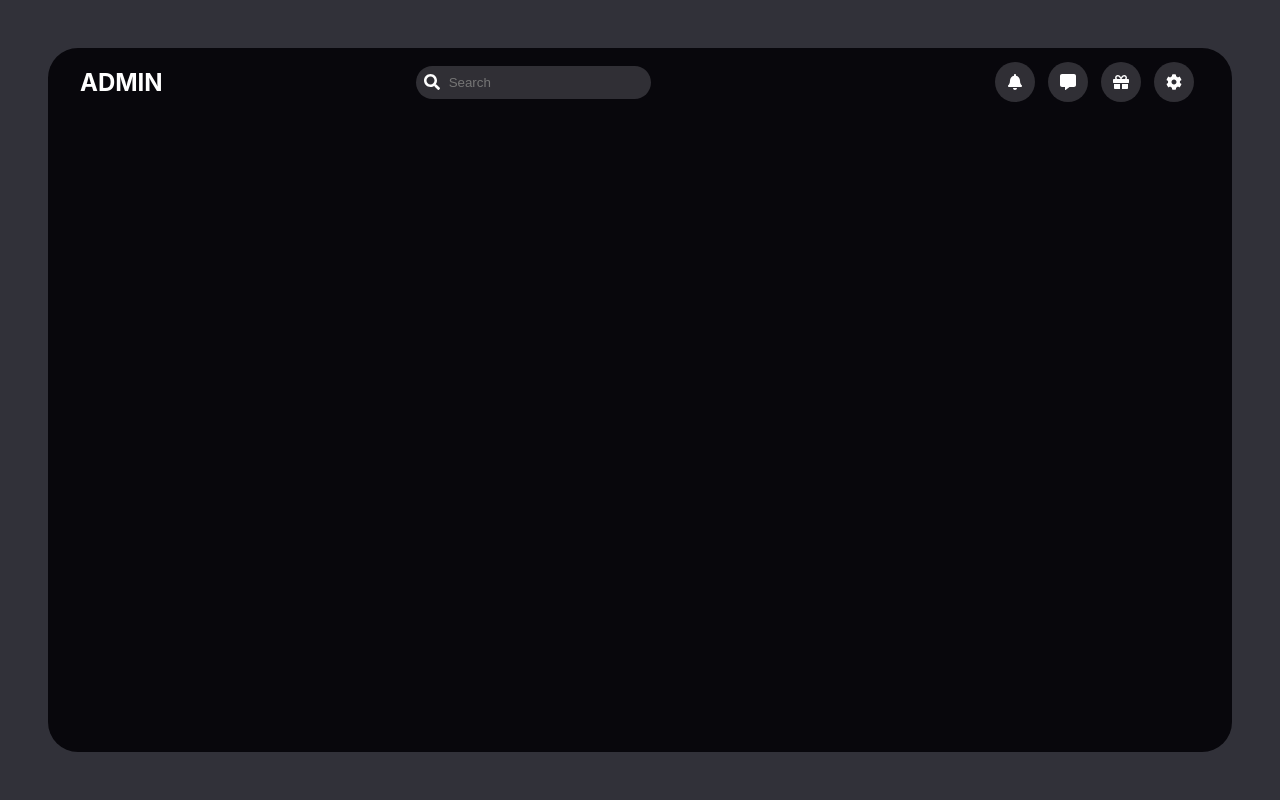
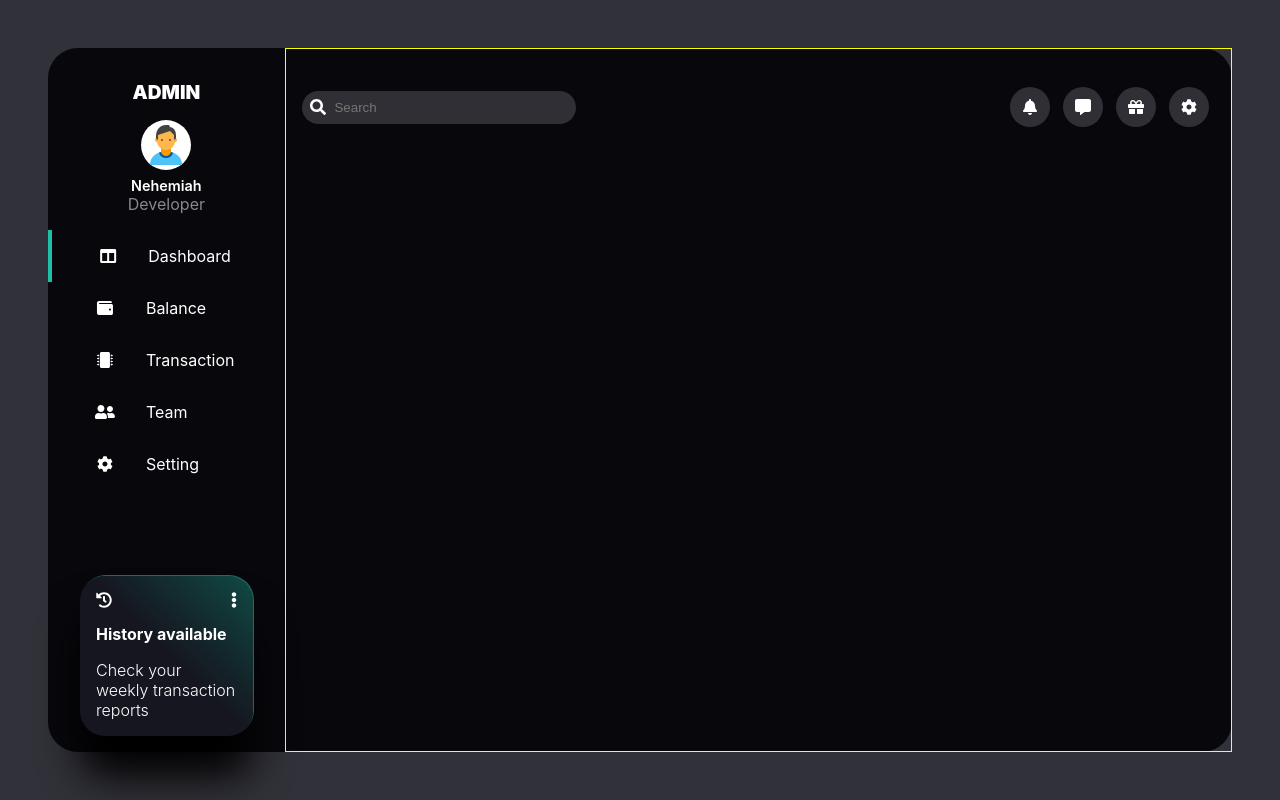
Before and after one commit to KNehe/Admin-Dashboard, a Next.js app: page / in a window 1280 px wide. Built offline with nearby package versions, Linux system fonts and the light colour scheme.

Commit message:
Left and right-top section

```diff
--- /dev/null
+++ b/components/left_section/left_section.js
@@ -0,0 +1,58 @@
+import styles from '../../styles/Left.module.scss'
+import { faColumns, faWallet, faMicrochip, faCog, faUserFriends, faHistory, faEllipsisV} from "@fortawesome/free-solid-svg-icons"
+import { FontAwesomeIcon } from '@fortawesome/react-fontawesome'
+
+const LeftSection = ()=>{
+
+    return(
+        <section className={styles.left}>
+            <div className={styles.wrapper}>
+                <section className={styles.user_sec}>
+                    <h1>ADMIN</h1>
+                    <div className={styles.user_logo}>
+                        <img src='/images/icons8-person.png' alt='Admin Illustration'/>
+                    </div>
+                    <h2>Nehemiah</h2>
+                    <p>Developer</p>
+                </section>
+
+                <section className={styles.list}>
+                    <div className={styles.list_item}>
+                        <FontAwesomeIcon icon={faColumns} />
+                        <p>Dashboard</p>
+                    </div>
+                    <div  className={styles.list_item}>
+                        <FontAwesomeIcon icon={faWallet}/>
+                        <p>Balance</p>
+                    </div>
+                    <div  className={styles.list_item}>
+                    <FontAwesomeIcon icon={faMicrochip}/>
+                        <p>Transaction</p>
+                    </div>
+                    <div  className={styles.list_item}>
+                        <FontAwesomeIcon icon={faUserFriends}/>
+                        <p>Team</p>
+                    </div>
+                    <div  className={styles.list_item}>
+                        <FontAwesomeIcon icon={faCog} />
+                        <p>Setting</p>
+                    </div>
+                </section>
+            </div>
+            <section className={styles.history}>
+                <div className={styles.sec_1}>
+                    <FontAwesomeIcon icon={faHistory}/>
+                    <FontAwesomeIcon icon={faEllipsisV}/>
+                </div>
+                <div className={styles.sec_2}>
+                    <h3>History available</h3>
+                </div>
+                <div  className={styles.sec_3}>
+                    <p>Check your weekly transaction reports</p>
+                </div>
+            </section>
+        </section>
+    )
+}
+
+export default LeftSection;
--- a/components/top_section/top.js
+++ b/components/right_section/right_section.js
@@ -1,13 +1,12 @@
-import styles from '../../styles/Top.module.scss'
+import styles from '../../styles/Right.module.scss'
 import { faBell, faCommentAlt, faGift , faCog, faSearch} from "@fortawesome/free-solid-svg-icons"
 import TopSecIcon from '../top_sec_icon/top_sec_icon'
 import { FontAwesomeIcon } from '@fortawesome/react-fontawesome'
 
 const TopSection = () =>{
     return(
-        <section className={styles.top}>
-          <h1>ADMIN</h1>
-          <div className={styles.top_right}>
+        <section className={styles.right}>
+          <div className={styles.top}>
             <div className={styles.search_box}>
               <FontAwesomeIcon icon={faSearch}/>
               <input type='text' placeholder='Search'/>
--- a/pages/index.js
+++ b/pages/index.js
@@ -1,6 +1,7 @@
 import Head from 'next/head'
 import styles from '../styles/Home.module.scss'
-import TopSection from '../components/top_section/top'
+import RightSection from '../components/right_section/right_section'
+import LeftSection from '../components/left_section/left_section'
 
 export default function Home() {
   return (
@@ -11,7 +12,11 @@ export default function Home() {
       </Head>
 
       <main className={styles.main}>
-        <TopSection />
+
+        <LeftSection/>
+
+        <RightSection/>
+
       </main>
     </div>
   )
--- a/styles/Home.module.scss
+++ b/styles/Home.module.scss
@@ -6,4 +6,5 @@ $radius: 30px;
     background-color: #08070C;
     height: calc(100vh - 6em);
     border-radius: $radius;
+    display: flex;
 }
--- /dev/null
+++ b/styles/Left.module.scss
@@ -0,0 +1,97 @@
+$white: #fff;
+
+.left{
+    color: $white;
+    width: 20%;
+    display: flex;
+    flex-direction: column;
+    justify-content: space-between;
+
+    .wrapper{
+
+        .user_sec{
+            display: flex;
+            flex-direction: column;
+            align-items: center;
+            justify-content: center;
+            padding-top: 2em;
+            h1{
+                font-weight: 900;
+                font-size: 1.2em;
+            }
+            .user_logo{
+                background-color: $white;
+                border-radius: 50%;
+                height: 50px;
+                width: 50px;
+                display: flex;
+                align-items: center;
+                justify-content: center;
+                margin-top: 1em;
+            }
+            h2{
+                font-size: .9em;
+                margin-top: .5em;
+                font-weight: 600;
+            }
+            p{
+                margin: 0;
+                color: #89898b;
+                font-weight: 400;
+            }
+
+        }
+
+        .list{
+            margin-top: 1em;
+            .list_item{
+                display: flex;
+                align-items: center;
+                padding: 1em;
+                transition: background-color .5s;
+                p{
+                    width: 60%;
+                }
+                svg{
+                    width: 40%;
+                }
+
+            }
+            .list_item:hover{
+                background-color: #242425;
+
+            }
+            .list_item:first-child{
+                border-left:  4px solid #1FBEA7;
+            }
+        }
+    }
+
+    .history{
+        background: rgb(25,142,126);
+        background: linear-gradient(-135deg, rgba(25,142,126,.5) 0%, rgba(22,22,32,1) 49%, rgba(22,22,32,1) 100%);
+        padding: 1em;
+        display: flex;
+        flex-direction: column;
+        align-items: flex-start;
+        justify-content: center;
+        border-radius: 25px;
+        margin: 0 2em 1em 2em;
+        box-shadow: 1px -1px #2cbd9991;
+        filter: drop-shadow(0px 40px 20px rgba(0,0,0,1));
+        .sec_1{
+            display: flex;
+            align-items: center;
+            justify-content: space-between;
+            width: 100%;
+        }
+        .sec_2 > h3{
+            font-size: 1em;
+        }
+        .sec_3 > p{
+            font-size: 1em;
+            font-weight: 300;
+        }
+    }
+
+}
--- a/styles/Top.module.scss
+++ b/styles/Right.module.scss
@@ -1,20 +1,19 @@
 $pure-white-color: #fff;
 $radius: 30px;
 
-.top{
+.right{
     color: $pure-white-color;
-    display: flex;
-    justify-content: space-between;
-    margin: 0 2em;
+    border:  1px solid yellow;
+    width: 80%;
+    padding-right: 2em;
+    padding-top: 2em;
 
-    h1{
-        width: 10%;
-    }
-    .top_right{
-        width: 70%;
+    .top{
+        width: 100%;
         display: flex;
         justify-content: space-between;
         align-items: center;
+        margin-left: 1em;
 
         .icon_list{
             display: flex;
--- a/styles/globals.css
+++ b/styles/globals.css
@@ -14,3 +14,6 @@ a {
 * {
   box-sizing: border-box;
 }
+p, h1, h2{
+  margin: 0;
+}
```
Also changed, not shown: public/images/icons8-person.png (added).
